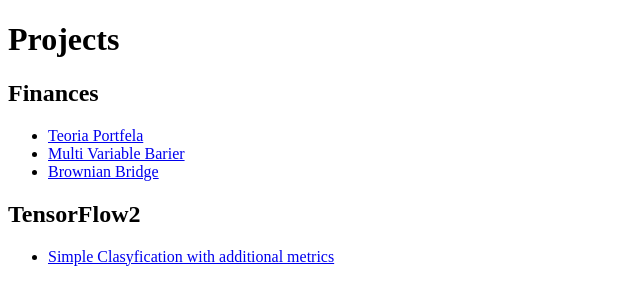
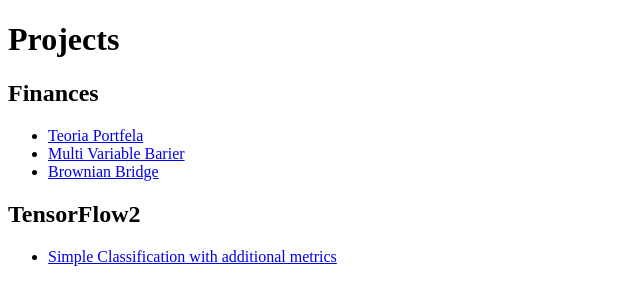
Before and after one commit to satanisz/satanisz.github.io, a plain HTML site: page index.html in a window 1280 px wide. Shown: the full height of the page, 0-640 px from the left. Drawn offline with Linux system fonts and the light colour scheme.

Commit message:
Update index.html

```diff
--- a/index.html
+++ b/index.html
@@ -11,7 +11,7 @@
 
 <h2>TensorFlow2</h2>
  <ul>
-<li><a href="TF2_0_Linear_Classification.html">Simple Clasyfication with additional metrics</a></li>
+<li><a href="TF2_0_Linear_Classification.html">Simple Classification with additional metrics</a></li>
 </ul>
 
 </body>
```
